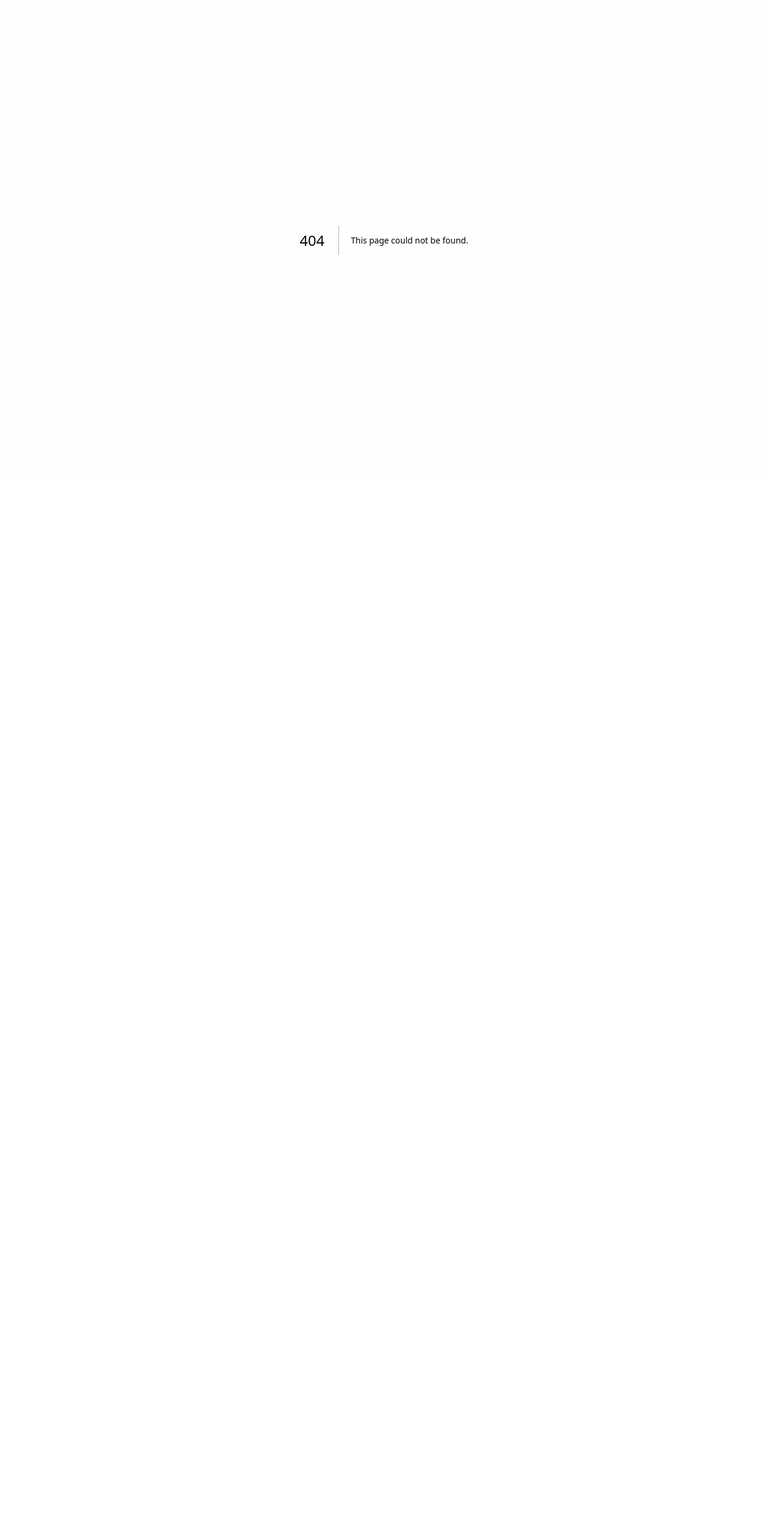
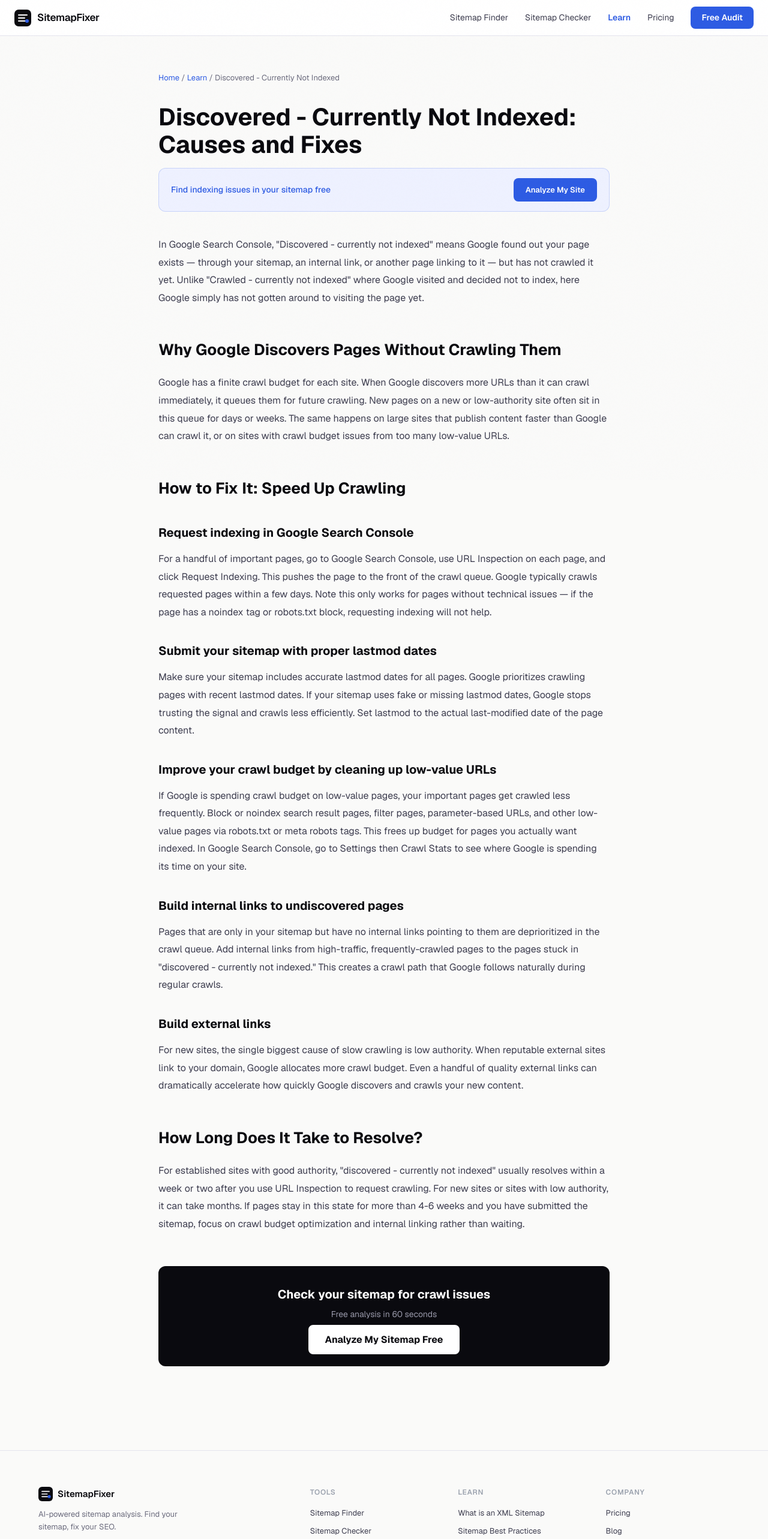
Before and after one commit to Watermelon-Coctail-Bar/sitemap-fixer, a Next.js app: page /learn/discovered-currently-not-indexed in a window 1280 px wide. Before the commit this address had no page. Shown: the top 2566 px of the page at 60% size. Before the commit the page ends 800 px from the top, so only its background shows below. Built offline with nearby package versions, Linux system fonts and the light colour scheme.

Commit message:
Create page.tsx

```diff
--- /dev/null
+++ b/src/app/learn/discovered-currently-not-indexed/page.tsx
@@ -0,0 +1,53 @@
+import type { Metadata } from 'next';
+export const metadata: Metadata = {
+  title: "Discovered - Currently Not Indexed: Why It Happens and How to Fix It | SitemapFixer",
+  description: "Discovered - currently not indexed means Google knows your page exists but has not crawled it yet. Here is why this happens and exactly how to fix it.",
+  alternates: { canonical: 'https://sitemapfixer.com/learn/discovered-currently-not-indexed' },
+};
+export default function Page() {
+  return (
+    <div style={{ maxWidth: 800, margin: '0 auto', padding: '60px 24px' }}>
+      <nav style={{ fontSize: 13, color: '#6b6b7d', marginBottom: 32 }}>
+        <a href="/" style={{ color: '#2d5be3', textDecoration: 'none' }}>Home</a>{' / '}
+        <a href="/learn" style={{ color: '#2d5be3', textDecoration: 'none' }}>Learn</a>{' / '}
+        <span>Discovered - Currently Not Indexed</span>
+      </nav>
+      <h1 style={{ fontSize: 40, fontWeight: 700, color: '#0a0a0f', marginBottom: 16, lineHeight: 1.15 }}>Discovered - Currently Not Indexed: Causes and Fixes</h1>
+      <div style={{ background: '#eef1ff', border: '1px solid rgba(45,91,227,0.2)', borderRadius: 12, padding: '16px 20px', marginBottom: 40, display: 'flex', alignItems: 'center', justifyContent: 'space-between', gap: 16 }}>
+        <span style={{ fontSize: 14, color: '#2d5be3', fontWeight: 500 }}>Find indexing issues in your sitemap free</span>
+        <a href="/" style={{ background: '#2d5be3', color: 'white', padding: '10px 20px', borderRadius: 8, textDecoration: 'none', fontWeight: 600, fontSize: 13 }}>Analyze My Site</a>
+      </div>
+      <div style={{ fontSize: 16, color: '#3d3d4f', lineHeight: 1.85 }}>
+        <p style={{ marginBottom: 24 }}>In Google Search Console, "Discovered - currently not indexed" means Google found out your page exists — through your sitemap, an internal link, or another page linking to it — but has not crawled it yet. Unlike "Crawled - currently not indexed" where Google visited and decided not to index, here Google simply has not gotten around to visiting the page yet.</p>
+
+        <h2 style={{ fontSize: 26, fontWeight: 700, color: '#0a0a0f', marginTop: 48, marginBottom: 16 }}>Why Google Discovers Pages Without Crawling Them</h2>
+        <p style={{ marginBottom: 24 }}>Google has a finite crawl budget for each site. When Google discovers more URLs than it can crawl immediately, it queues them for future crawling. New pages on a new or low-authority site often sit in this queue for days or weeks. The same happens on large sites that publish content faster than Google can crawl it, or on sites with crawl budget issues from too many low-value URLs.</p>
+
+        <h2 style={{ fontSize: 26, fontWeight: 700, color: '#0a0a0f', marginTop: 48, marginBottom: 16 }}>How to Fix It: Speed Up Crawling</h2>
+
+        <h3 style={{ fontSize: 20, fontWeight: 700, color: '#0a0a0f', marginTop: 32, marginBottom: 10 }}>Request indexing in Google Search Console</h3>
+        <p style={{ marginBottom: 24 }}>For a handful of important pages, go to Google Search Console, use URL Inspection on each page, and click Request Indexing. This pushes the page to the front of the crawl queue. Google typically crawls requested pages within a few days. Note this only works for pages without technical issues — if the page has a noindex tag or robots.txt block, requesting indexing will not help.</p>
+
+        <h3 style={{ fontSize: 20, fontWeight: 700, color: '#0a0a0f', marginTop: 32, marginBottom: 10 }}>Submit your sitemap with proper lastmod dates</h3>
+        <p style={{ marginBottom: 24 }}>Make sure your sitemap includes accurate lastmod dates for all pages. Google prioritizes crawling pages with recent lastmod dates. If your sitemap uses fake or missing lastmod dates, Google stops trusting the signal and crawls less efficiently. Set lastmod to the actual last-modified date of the page content.</p>
+
+        <h3 style={{ fontSize: 20, fontWeight: 700, color: '#0a0a0f', marginTop: 32, marginBottom: 10 }}>Improve your crawl budget by cleaning up low-value URLs</h3>
+        <p style={{ marginBottom: 24 }}>If Google is spending crawl budget on low-value pages, your important pages get crawled less frequently. Block or noindex search result pages, filter pages, parameter-based URLs, and other low-value pages via robots.txt or meta robots tags. This frees up budget for pages you actually want indexed. In Google Search Console, go to Settings then Crawl Stats to see where Google is spending its time on your site.</p>
+
+        <h3 style={{ fontSize: 20, fontWeight: 700, color: '#0a0a0f', marginTop: 32, marginBottom: 10 }}>Build internal links to undiscovered pages</h3>
+        <p style={{ marginBottom: 24 }}>Pages that are only in your sitemap but have no internal links pointing to them are deprioritized in the crawl queue. Add internal links from high-traffic, frequently-crawled pages to the pages stuck in "discovered - currently not indexed." This creates a crawl path that Google follows naturally during regular crawls.</p>
+
+        <h3 style={{ fontSize: 20, fontWeight: 700, color: '#0a0a0f', marginTop: 32, marginBottom: 10 }}>Build external links</h3>
+        <p style={{ marginBottom: 24 }}>For new sites, the single biggest cause of slow crawling is low authority. When reputable external sites link to your domain, Google allocates more crawl budget. Even a handful of quality external links can dramatically accelerate how quickly Google discovers and crawls your new content.</p>
+
+        <h2 style={{ fontSize: 26, fontWeight: 700, color: '#0a0a0f', marginTop: 48, marginBottom: 16 }}>How Long Does It Take to Resolve?</h2>
+        <p style={{ marginBottom: 24 }}>For established sites with good authority, "discovered - currently not indexed" usually resolves within a week or two after you use URL Inspection to request crawling. For new sites or sites with low authority, it can take months. If pages stay in this state for more than 4-6 weeks and you have submitted the sitemap, focus on crawl budget optimization and internal linking rather than waiting.</p>
+      </div>
+      <div style={{ background: '#0a0a0f', borderRadius: 12, padding: '32px', textAlign: 'center', marginTop: 56 }}>
+        <div style={{ fontSize: 20, fontWeight: 700, color: 'white', marginBottom: 8 }}>Check your sitemap for crawl issues</div>
+        <div style={{ color: '#9999aa', marginBottom: 20, fontSize: 14 }}>Free analysis in 60 seconds</div>
+        <a href="/" style={{ background: 'white', color: '#0a0a0f', padding: '14px 28px', borderRadius: 8, textDecoration: 'none', fontWeight: 700 }}>Analyze My Sitemap Free</a>
+      </div>
+    </div>
+  );
+}
```
